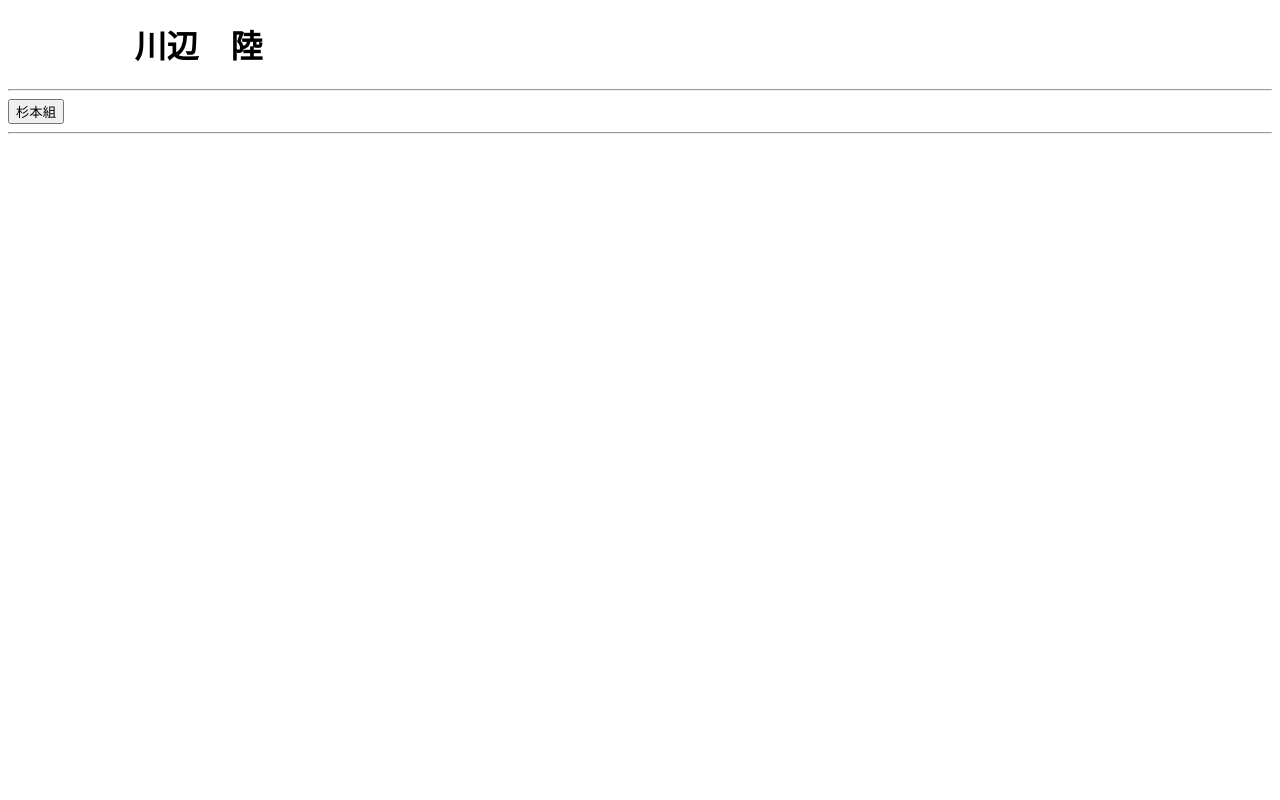
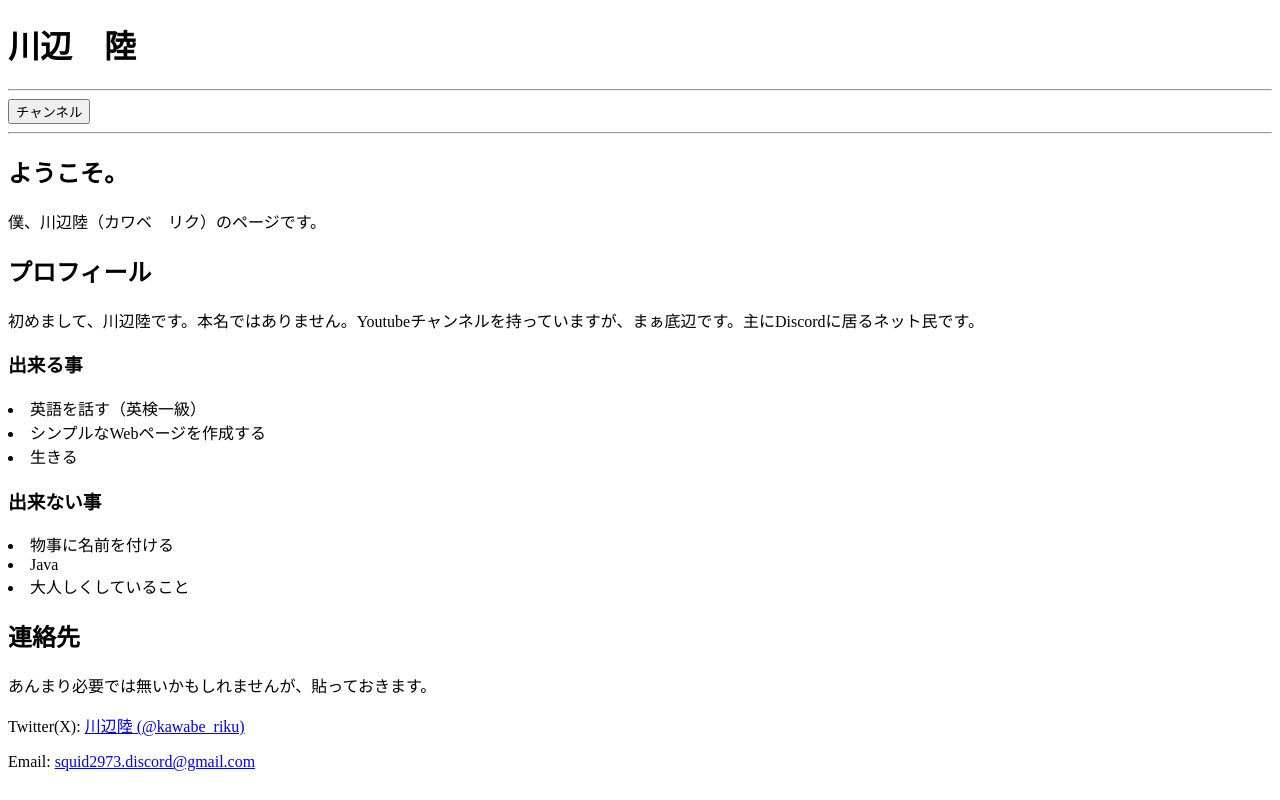
Before and after one commit to KawabeRiku/KawabeRiku.github.io, a plain HTML site: page index.html in a window 1280 px wide. Drawn offline with Linux system fonts and the light colour scheme.

Commit message:
kjahsgutfydrghjk

```diff
--- a/index.html
+++ b/index.html
@@ -1,12 +1,28 @@
 <!DOCTYPE html>
 <html>
     <head>
-        <title style="font-size:xx-large">川辺　陸</title>
+        <title style="font-family:sans-serif;">川辺　陸</title>
     </head>
 <body>
-<h1 style="margin-left:10%;">川辺　陸</h1>
+<h1>川辺　陸</h1>
 <hr>
-<button onclick="loction.href='sugimoto.html'">杉本組</button>
+<button onclick="loction.href='sugimoto.html'">チャンネル</button>
 <hr>
+<h2>ようこそ。</h2>
+<p>僕、川辺陸（カワベ　リク）のページです。</p>
+<h2>プロフィール</h2>
+<p>初めまして、川辺陸です。本名ではありません。Youtubeチャンネルを持っていますが、まぁ底辺です。主にDiscordに居るネット民です。</p>
+<h3>出来る事</h3>
+<li>英語を話す（英検一級）</li>
+<li>シンプルなWebページを作成する</li>
+<li>生きる</li>
+<h3>出来ない事</h3>
+<li>物事に名前を付ける</li>
+<li>Java</li>
+<li>大人しくしていること</li>
+<h2>連絡先</h2>
+<p>あんまり必要では無いかもしれませんが、貼っておきます。</p>
+<p>Twitter(X): <a href="https://x.com/@kawabe_riku">川辺陸 (@kawabe_riku)</a></p>
+<p>Email: <a href="mailto:squid2973.discord@gmail.com">squid2973.discord@gmail.com</a></p>
 </body>
 </html>
```
Also changed, not shown: sugimoto.html (deleted, +0 -12 lines).
